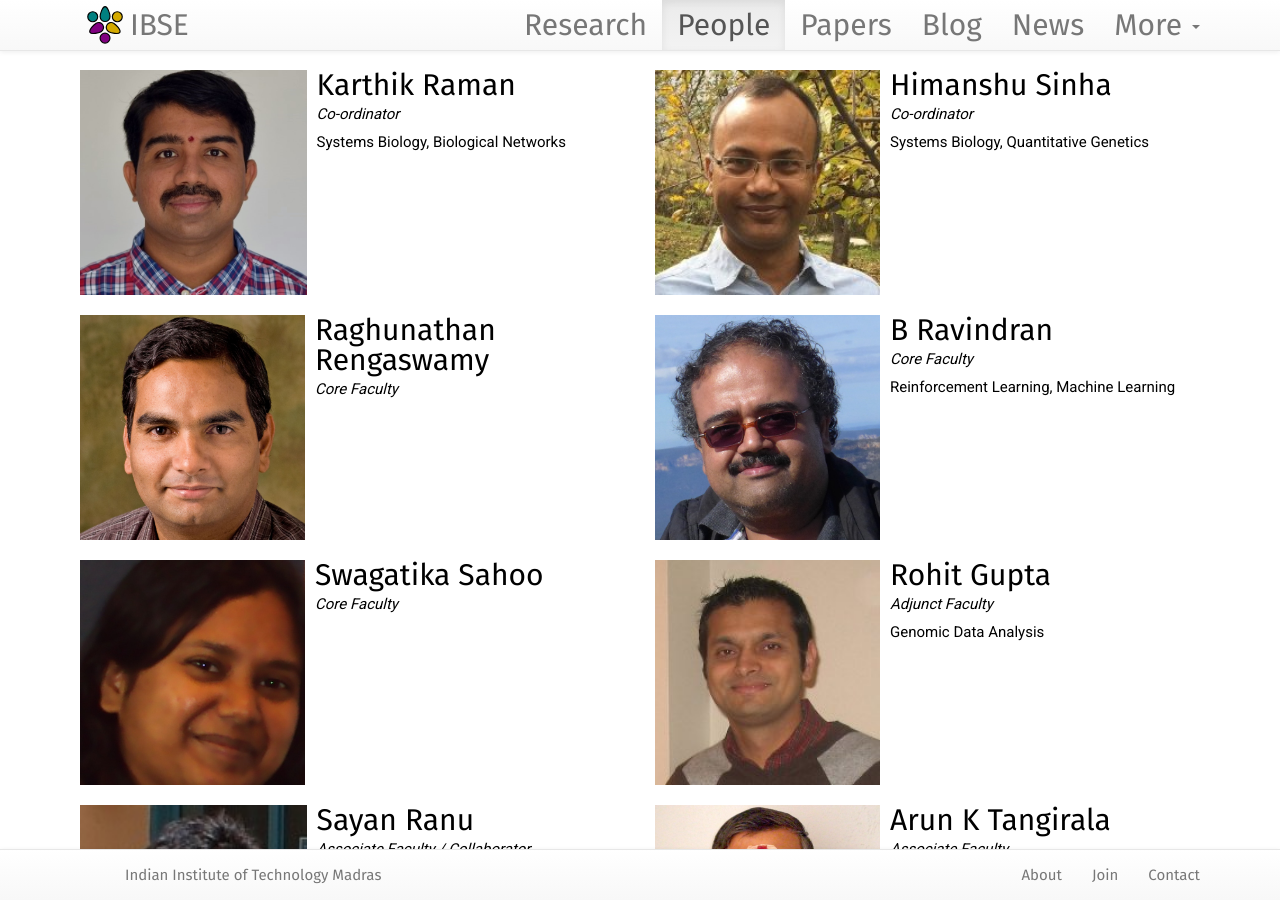
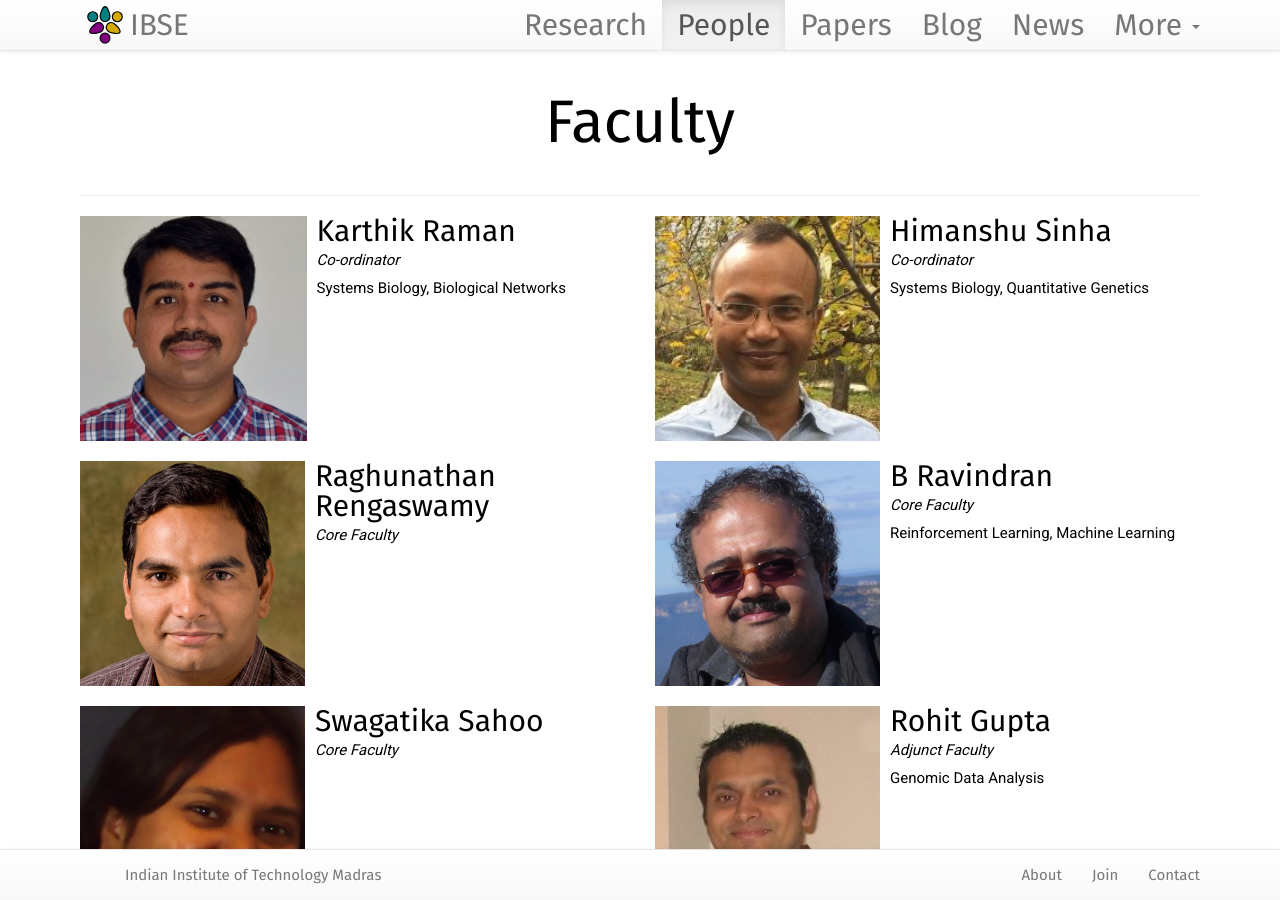
Before and after one commit to philge/ibse-iitm.github.io, a Jekyll site: the page built from team/index.html, in a window 1280 px wide and 900 px high. Built offline with Jekyll 4.4.1, drawn with Linux system fonts in a browser that asks for light colours; nearby versions of some CDN libraries.

Commit message:
page title

```diff
--- a/team/index.html
+++ b/team/index.html
@@ -8,6 +8,10 @@ navorder: 2
 {% include JB/setup %}
 
 <div class="bigspacer"></div>
+<div class="bigspacer"></div>
+<div class="bigtitle text-center">Faculty</div>
+<div class="bigspacer"></div>
+<hr/>
 {% for member in site.categories.team reversed %}
 	{% if member.alum == false %}
 	    {% cycle 'add rows': '<div class="row">', <div class="rowb"> %}
```
